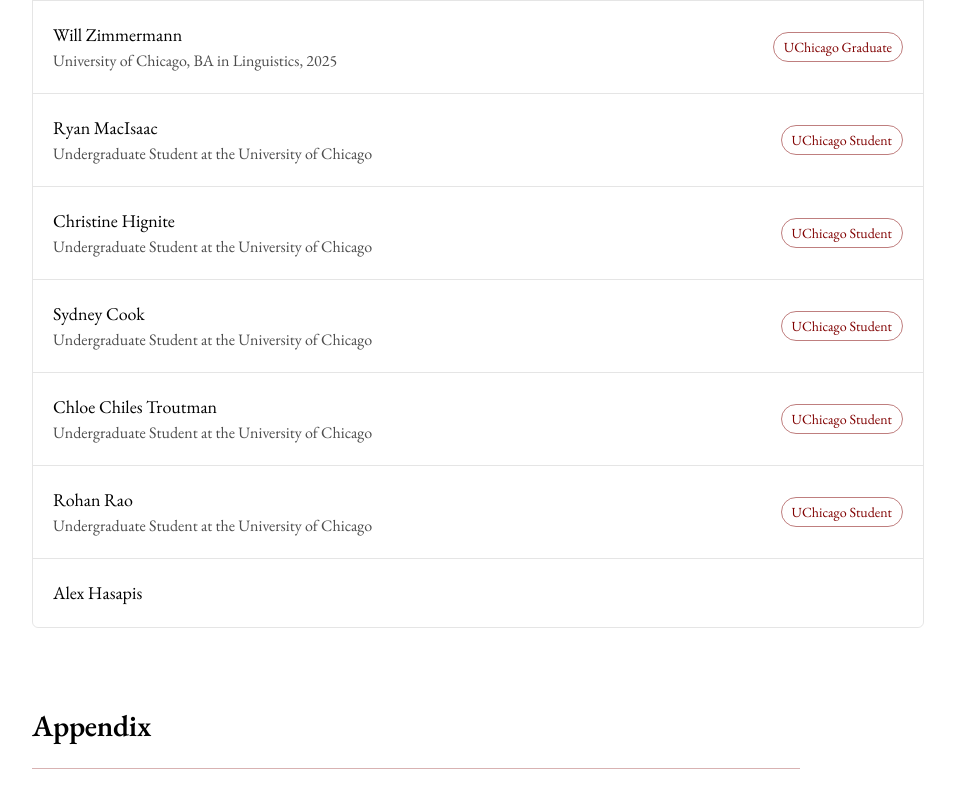
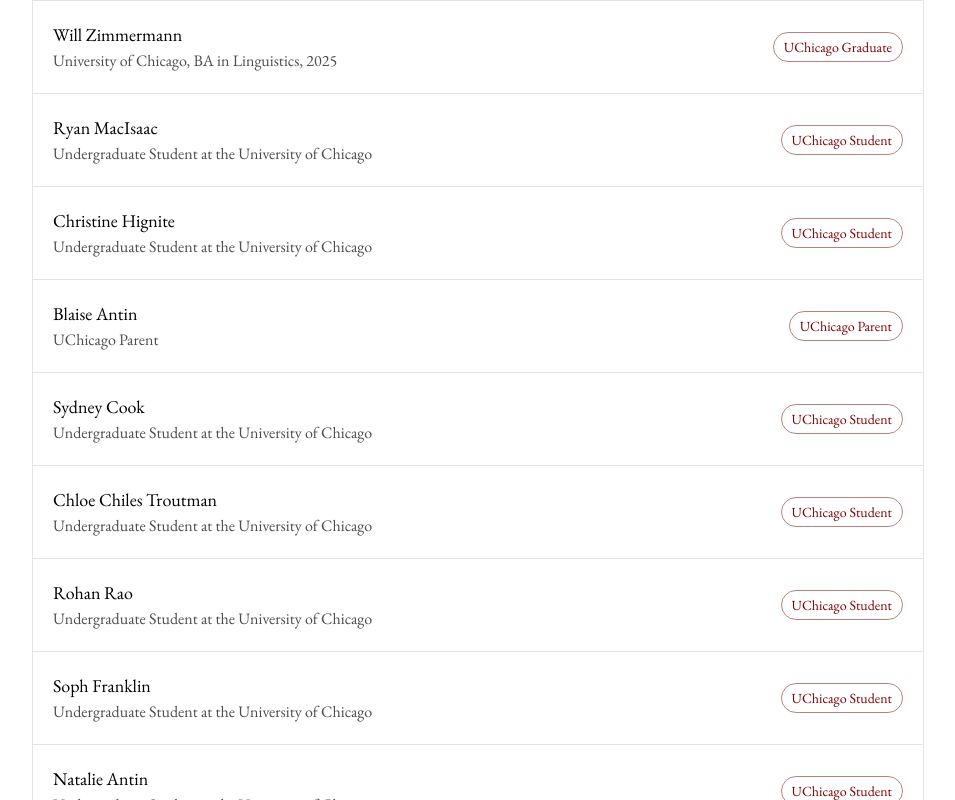
Before and after one commit to zroe1/uchicago-open-letter, a Next.js app: page / in a window 1280 px wide. Shown: the part 4252-5052 px from the top of the page, without its empty margins (316-1271 px from the left). Built offline with nearby package versions, Linux system fonts and the light colour scheme.

Commit message:
update sign

```diff
--- a/src/app/page.tsx
+++ b/src/app/page.tsx
@@ -452,6 +452,12 @@
                   badgeType: "normal",
                 },
                 {
+                  name: "Blaise Antin",
+                  title: "UChicago Parent",
+                  badge: "UChicago Parent",
+                  badgeType: "normal",
+                },
+                {
                   name: "Sydney Cook",
                   title: "Undergraduate Student at the University of Chicago",
                   badge: "UChicago Student",
@@ -465,6 +471,18 @@
                 },
                 {
                   name: "Rohan Rao",
+                  title: "Undergraduate Student at the University of Chicago",
+                  badge: "UChicago Student",
+                  badgeType: "normal",
+                },
+                {
+                  name: "Soph Franklin",
+                  title: "Undergraduate Student at the University of Chicago",
+                  badge: "UChicago Student",
+                  badgeType: "normal",
+                },
+                {
+                  name: "Natalie Antin",
                   title: "Undergraduate Student at the University of Chicago",
                   badge: "UChicago Student",
                   badgeType: "normal",
```
